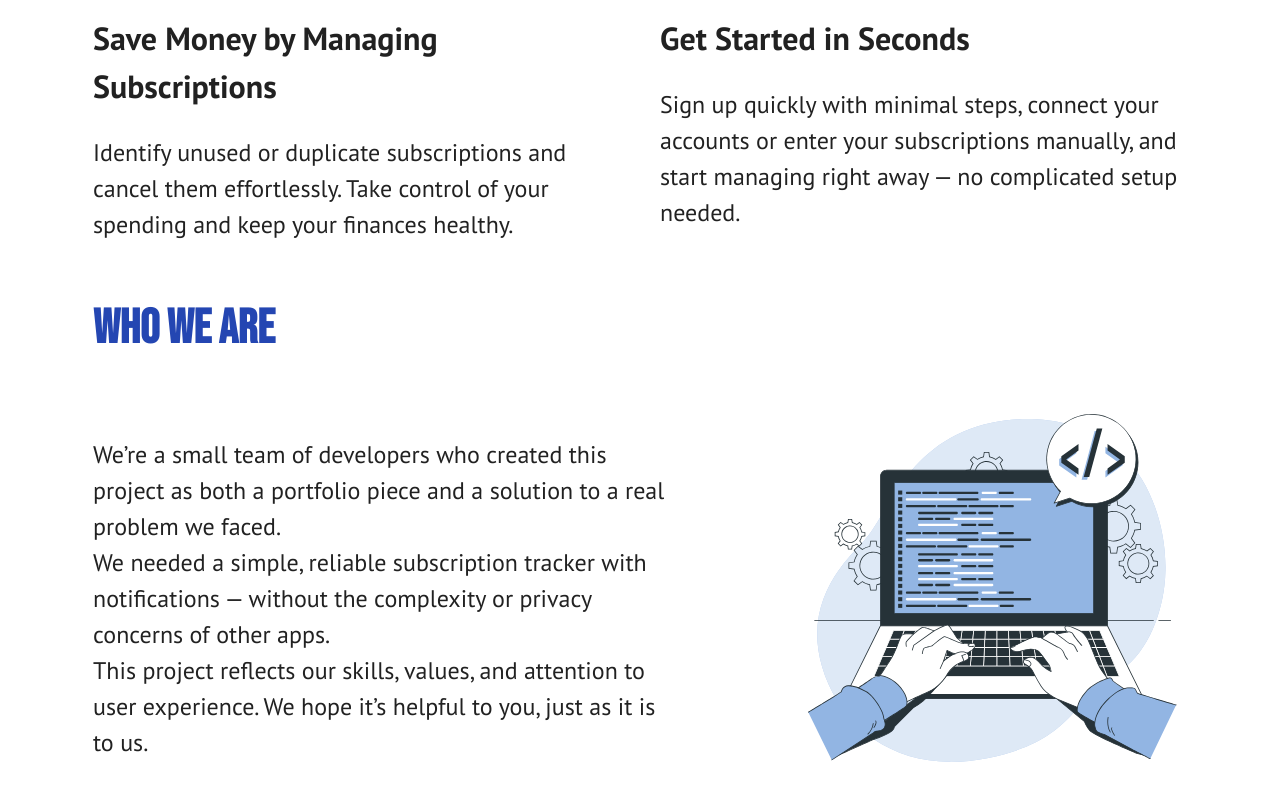
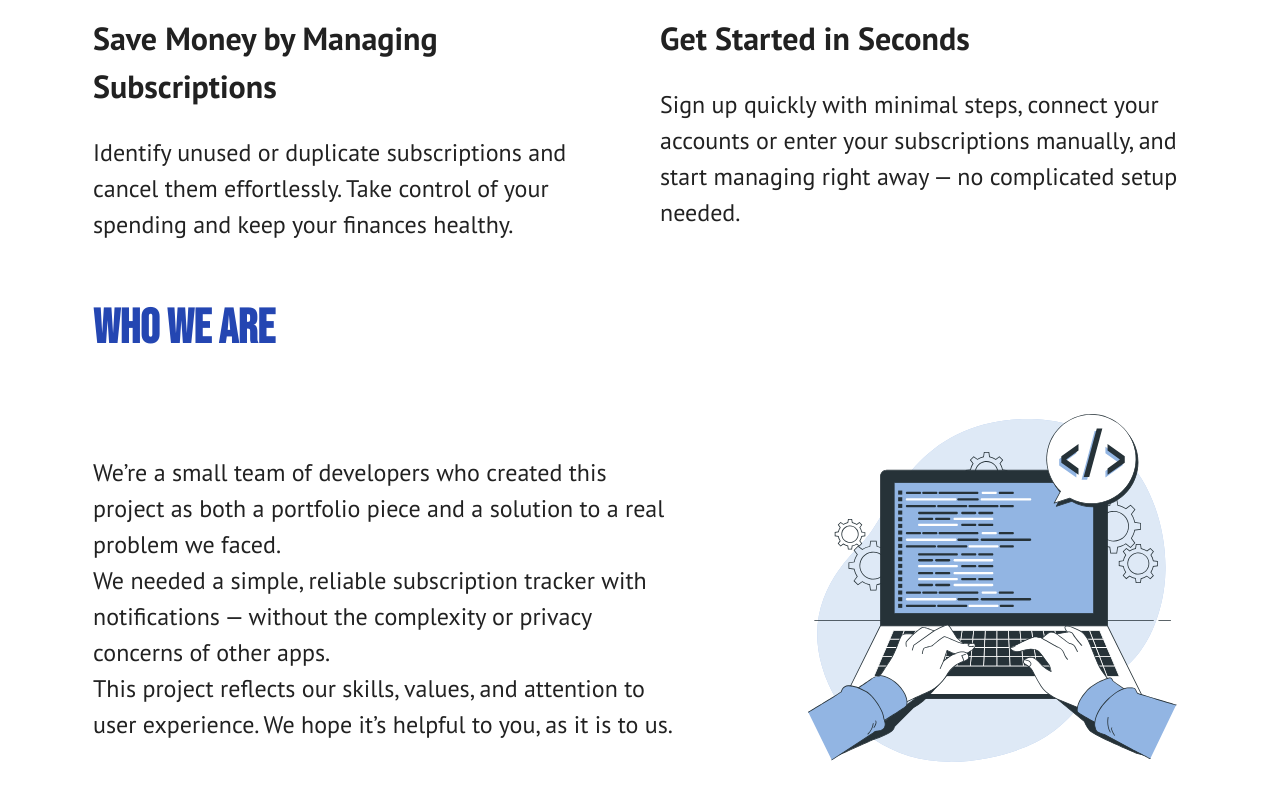
Before and after one commit to stepan323446/sub-fe, a React (Vite) app: page / in a window 1280 px wide. Shown: the part 1462-2262 px from the top of the page. Built offline with nearby package versions, Linux system fonts and the light colour scheme; no server answers.

Commit message:
Changed text

```diff
--- a/src/pages/IndexPage/constants/whoweare.ts
+++ b/src/pages/IndexPage/constants/whoweare.ts
@@ -6,6 +6,6 @@ export const WhoWeAre = {
 
 We needed a simple, reliable subscription tracker with notifications — without the complexity or privacy concerns of other apps.
 
-This project reflects our skills, values, and attention to user experience. We hope it’s helpful to you, just as it is to us.
+This project reflects our skills, values, and attention to user experience. We hope it’s helpful to you, as it is to us.
 `,
 };
```
